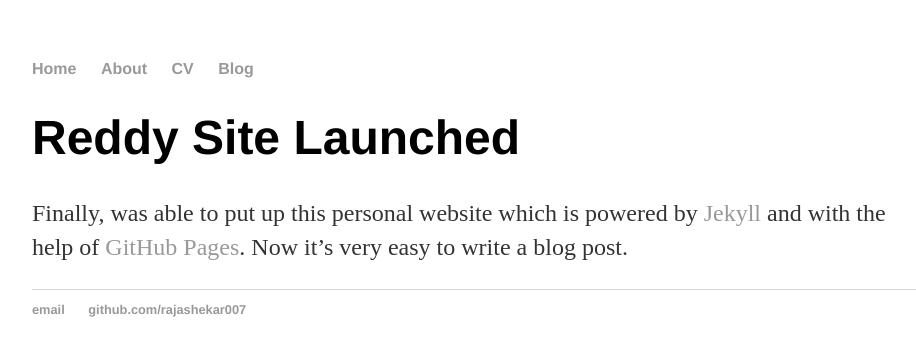
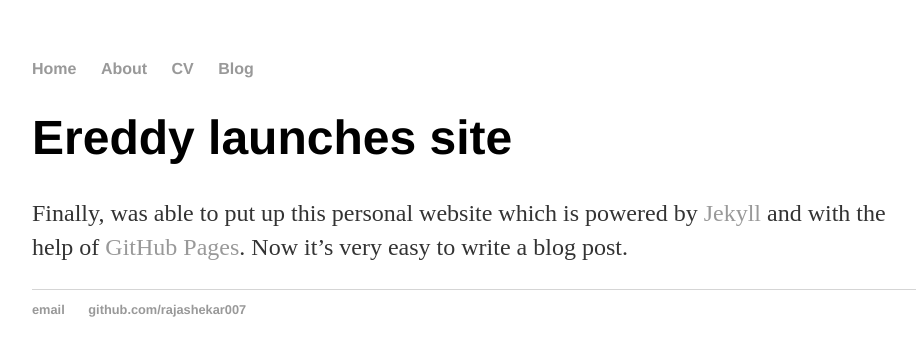
Before and after one commit to rajashekar007/rajashekar007.github.io, a Jekyll site: the page built from _posts/2015-11-16-reddy-site-launched.md, in a window 1280 px wide. Shown: the top 356 px of the page, without its empty margins (160-1076 px from the left). Built offline with Jekyll 4.4.1, drawn with Linux system fonts in a browser that asks for light colours.

Commit message:
Update 2015-11-16-reddy-site-launched.md
change header to contain title and date

```diff
--- a/_posts/2015-11-16-reddy-site-launched.md
+++ b/_posts/2015-11-16-reddy-site-launched.md
@@ -1,5 +1,7 @@
 ---
 layout: post
+title: "Ereddy launches site"
+date: 2015-11-16
 ---
 
 Finally, was able to put up this personal website which is powered by [Jekyll](http://jekyllrb.com) and with the help of [GitHub Pages](https://pages.github.com). Now it's very easy to write a blog post.
```
